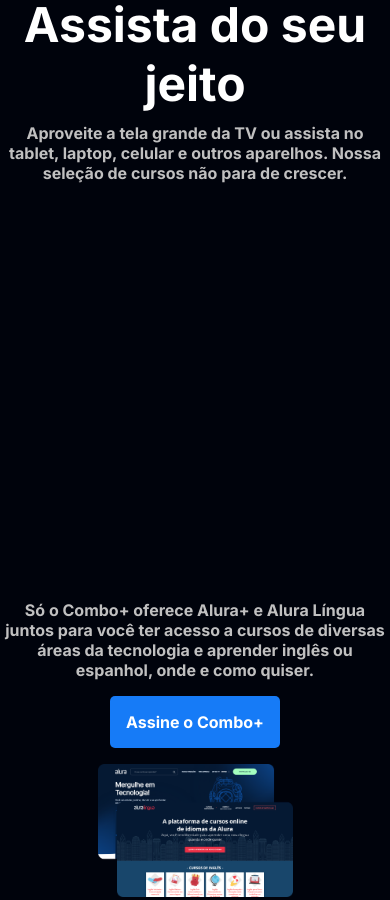
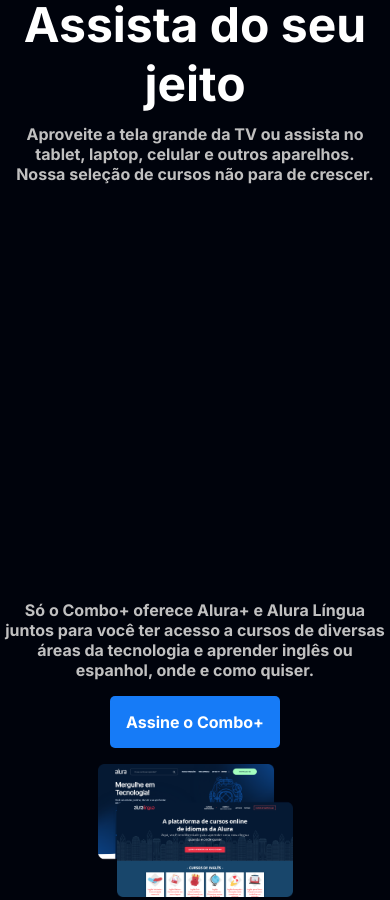
Before and after one commit to w3ssfs/alura-plus, a plain HTML site: page index.html in a window 390 px wide. Shown: the part 1120-2020 px from the top of the page. Drawn offline with Linux system fonts and the light colour scheme.

Commit message:
last update

```diff
--- a/styles/style.css
+++ b/styles/style.css
@@ -240,6 +240,10 @@ body {
     text-align: center;
   }
 
+  .description__title {
+    margin: 0.7em;
+  }
+
   .content_secund {
     margin-top: 1em;
     width: 50vw;
```
